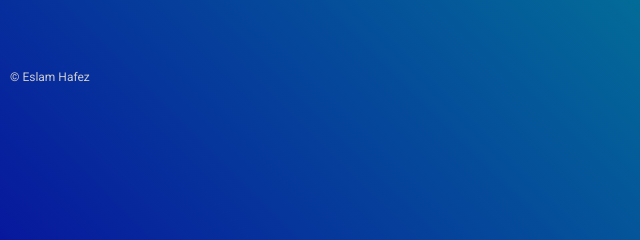
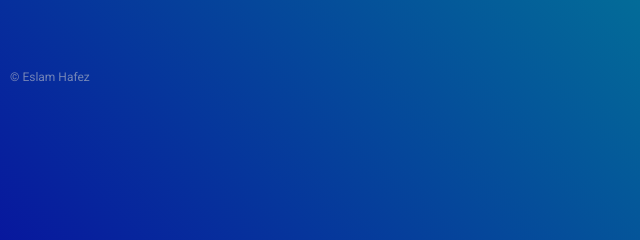
Before and after one commit to eslamhafez7/Speaker, a plain HTML site: page index.html in a window 1280 px wide. Shown: the part 313-553 px from the top of the page, 0-640 px from the left. Drawn offline with Linux system fonts and the light colour scheme.

Commit message:
edit copyright color

```diff
--- a/style.css
+++ b/style.css
@@ -47,7 +47,7 @@ input:active {
     transform: translateY(10px);
 }
 .copyright {
-    color: #ccc;
+    color: #cccccc8c;
     font-size: 12px;
     padding: 0 10px;
 }
```
